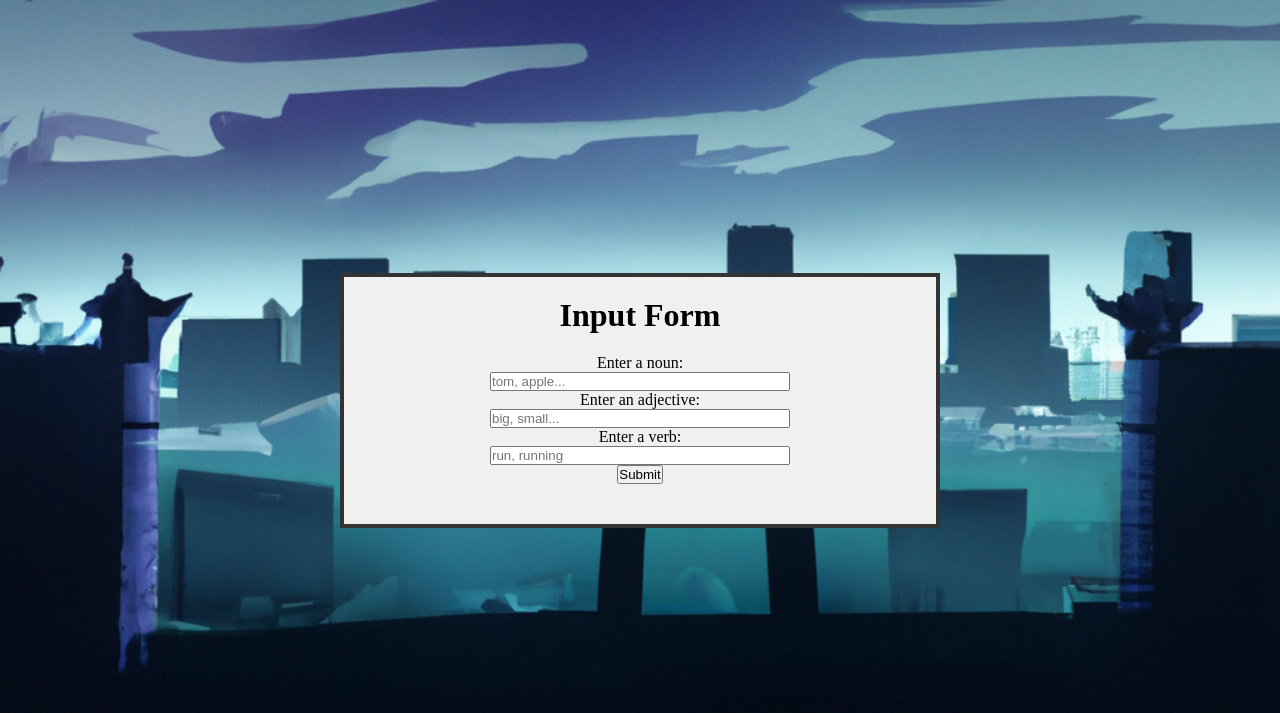
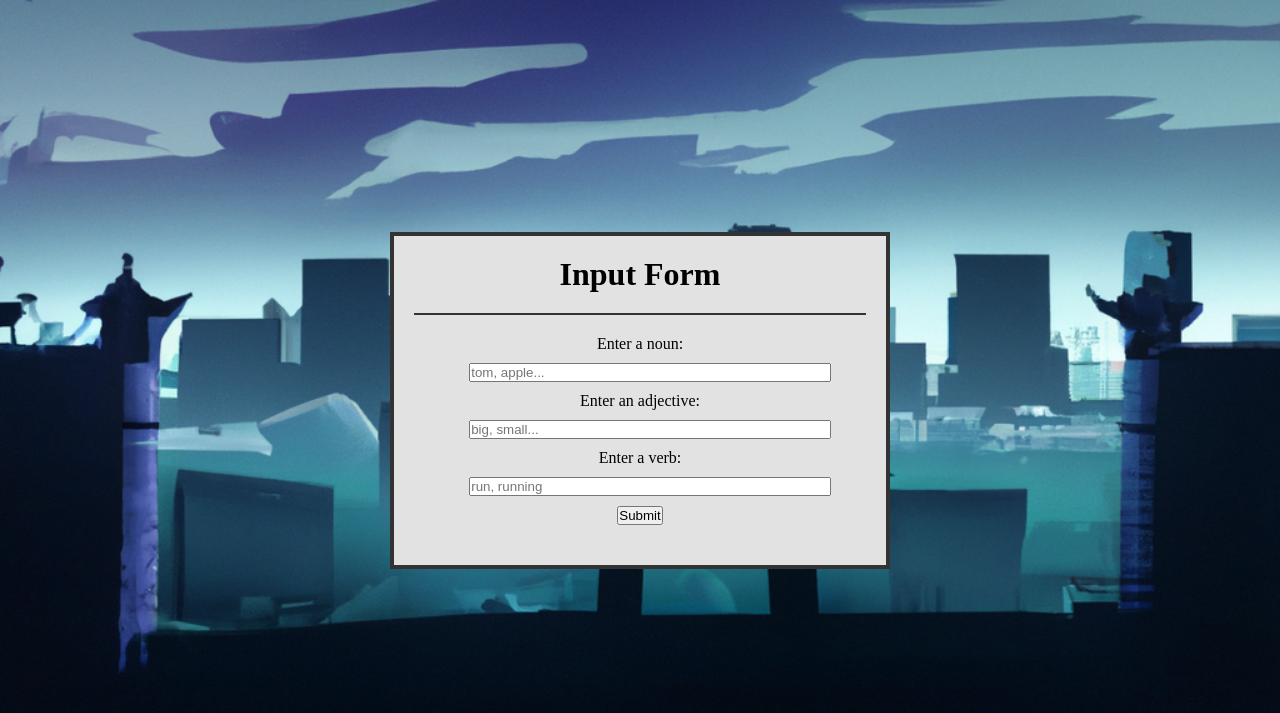
Before and after one commit to kobebuckley/madlibsTutorial, a Flask app: page / in a window 1280 px wide. Shown: the top 713 px of the page. Run offline with Flask 3, Linux system fonts and the light colour scheme.

Commit message:
general spacing improved. Still working on some vertical changes

```diff
--- a/static/styles.css
+++ b/static/styles.css
@@ -17,45 +17,49 @@ body {
     background-repeat: no-repeat;
 }
 
+.content-box {
+    /* overflow-y: hidden; */
+    /* background-color: #f0f0f0; */
+    background-color: #e3e2e2;
+    border: 4px solid #333;
+    padding: 20px;
+    width: 100%;
+    max-width: 500px;
+}
 
+h1 {
+    text-align: center;
+    margin-bottom: 20px;
+    padding-bottom: 20px;
+    border-bottom: 2px solid #333;
+}
 .form-container {
-    /* background-color: #f0f0f0; */
-
-    width: 300px;
+    max-width: 80%;
+    height: auto;
+    display: block;
     margin: 0 auto;
 }
 
 .form-group label,
 .form-group input {
+    margin: 10px;
     width: 100%;
     box-sizing: border-box;
-}
-
-.content-box {
-    background-color: #f0f0f0;
-
-    border: 4px solid #333;
-    padding: 20px;
-    width: 80%;
-    max-width: 600px;
-
-}
-
-h1 {
-    text-align: center;
-    margin-bottom: 20px;
 }
 
 form,
 #errorSection,
 #validSection {
+    margin-top: 20px;
     margin-bottom: 20px;
     text-align: center;
 }
 
-#validSection {
-    text-align: center;
+#validSection p{
     margin-top: 20px;
+    margin-bottom: 20px;
+    padding-bottom: 20px;
+    border-bottom: 2px solid #333;
 }
 
 #validSection img {
@@ -63,4 +67,10 @@ form,
     height: auto;
     display: block;
     margin: 0 auto;
+    padding-bottom: 20px;
+    border-bottom: 2px solid #333;
 }
+
+input[type="submit"] {
+    cursor: pointer;
+}
```
